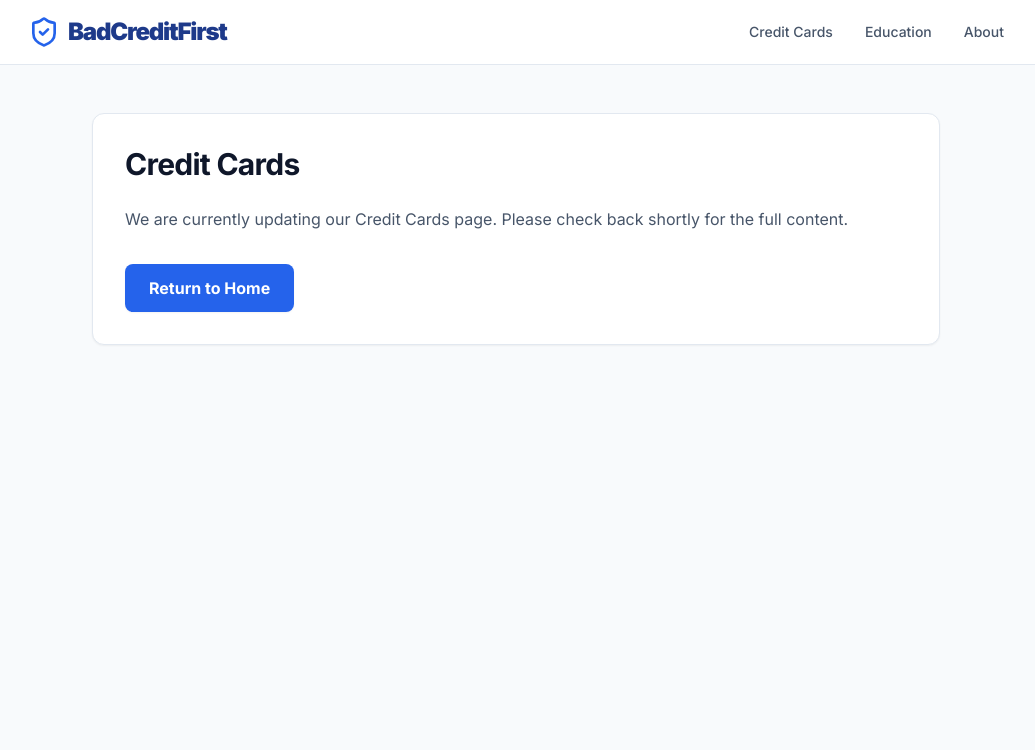
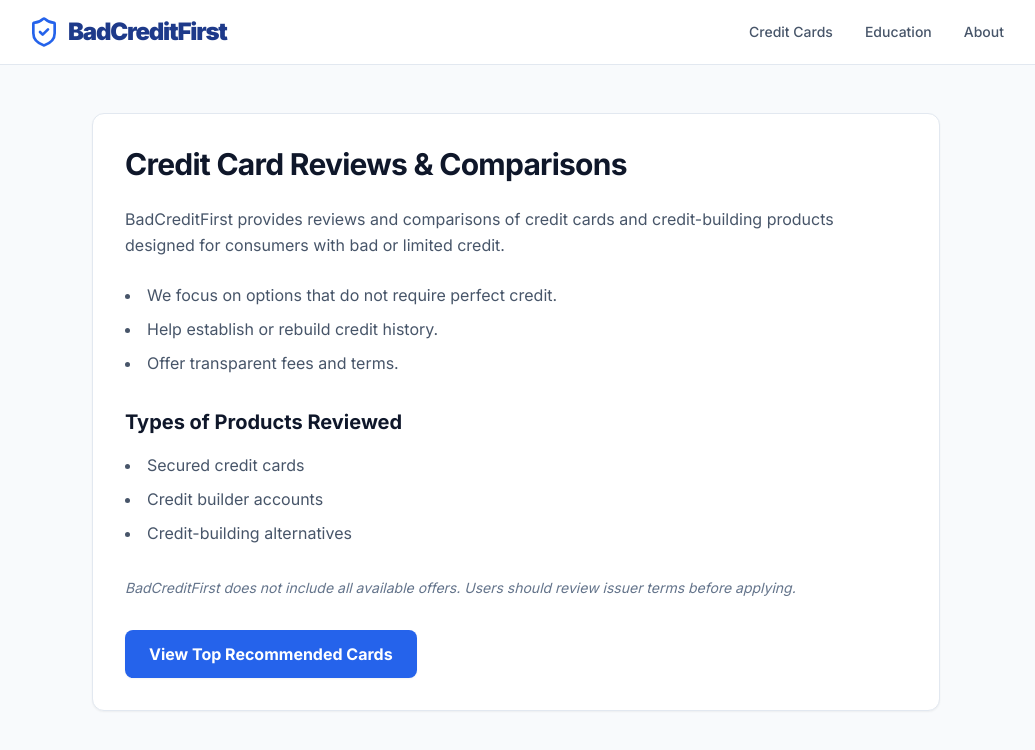
Before and after one commit to Holagpt-ai/badcreditfirst-v3, a Next.js app: page /credit-cards in a window 1280 px wide. Shown: the top 750 px of the page, without its empty margins (124-1159 px from the left). Built offline with nearby package versions, Linux system fonts and the light colour scheme.

Commit message:
Inject final compliance copy for Privacy, About, Education, and Terms

```diff
--- a/app/[...slug]/page.tsx
+++ b/app/[...slug]/page.tsx
@@ -24,6 +24,9 @@ export default function CatchAllPage({
   const isContact = slugSegment === 'contact';
   const isTerms = slugSegment === 'terms';
   const isAdvertiserDisclosure = slugSegment === 'advertiser-disclosure';
+  const isPrivacy = slugSegment === 'privacy';
+  const isAbout = slugSegment === 'about';
+  const isEducation = slugSegment === 'education';
 
   return (
     <div className="min-h-screen bg-slate-50 text-slate-900">
@@ -46,13 +49,102 @@ export default function CatchAllPage({
                 Note: We are not a bank and cannot assist with specific credit card account issues.
               </p>
             </>
+          ) : isPrivacy ? (
+            <>
+              <h1 className="text-3xl font-bold tracking-tight text-slate-900 mb-6">
+                Privacy Policy
+              </h1>
+              <p className="text-slate-600 leading-relaxed mb-4">
+                BadCreditFirst (&quot;BadCreditFirst,&quot; &quot;we,&quot; &quot;our,&quot; or &quot;us&quot;) respects your privacy. This policy describes how we collect, use, and protect your information when you visit our website.
+              </p>
+              <h2 className="text-lg font-bold text-slate-900 mt-6 mb-2">Information We Collect</h2>
+              <ul className="list-disc list-inside text-slate-600 leading-relaxed space-y-1 mb-4">
+                <li>Information you provide when contacting us (email, name)</li>
+                <li>Usage data such as pages visited and time spent on the site</li>
+                <li>Device and browser information</li>
+                <li>IP address and general location data</li>
+              </ul>
+              <h2 className="text-lg font-bold text-slate-900 mt-6 mb-2">How We Use Information</h2>
+              <ul className="list-disc list-inside text-slate-600 leading-relaxed space-y-1 mb-4">
+                <li>To improve our website and user experience</li>
+                <li>To respond to your inquiries</li>
+                <li>To analyze site traffic and performance</li>
+                <li>To comply with legal obligations</li>
+              </ul>
+              <h2 className="text-lg font-bold text-slate-900 mt-6 mb-2">Contact Information</h2>
+              <p className="text-slate-600 leading-relaxed mb-8">
+                For privacy-related questions, contact us at carlos.acosta@badcreditfirst.com or write to 1631 Del Prado Blvd S #1124, Cape Coral, FL 33990.
+              </p>
+            </>
+          ) : isAbout ? (
+            <>
+              <h1 className="text-3xl font-bold tracking-tight text-slate-900 mb-6">
+                About BadCreditFirst
+              </h1>
+              <p className="text-slate-600 leading-relaxed mb-6">
+                BadCreditFirst is an independent, advertising-supported website that helps consumers compare credit cards and credit-building products designed for people with bad or limited credit. We provide information to help you make informed decisions. We are not a lender and do not make credit decisions.
+              </p>
+              <h2 className="text-lg font-bold text-slate-900 mt-6 mb-2">Editorial Independence</h2>
+              <p className="text-slate-600 leading-relaxed mb-6">
+                Our editorial content is created independently. While we receive compensation from partners when you apply through our links, our reviews and rankings are based on our own evaluation criteria. Compensation does not influence our editorial opinions.
+              </p>
+              <h2 className="text-lg font-bold text-slate-900 mt-6 mb-2">How We Evaluate Products</h2>
+              <p className="text-slate-600 leading-relaxed mb-6">
+                We rank products based on fee transparency, approval likelihood, reporting to major credit bureaus, and value for consumers with limited credit history.
+              </p>
+              <h2 className="text-lg font-bold text-slate-900 mt-6 mb-2">Important Disclaimer</h2>
+              <p className="text-slate-600 leading-relaxed mb-8">
+                All content is for informational purposes only and does not constitute financial advice. We strive for accuracy but cannot guarantee that all information is up-to-date. Users should verify terms with the card issuer before applying.
+              </p>
+            </>
+          ) : isEducation ? (
+            <>
+              <h1 className="text-3xl font-bold tracking-tight text-slate-900 mb-6">
+                Credit Education
+              </h1>
+              <p className="text-slate-600 leading-relaxed mb-6">
+                Understanding credit is the first step toward improving your financial health. We provide educational content to help you learn how credit works, how to build or rebuild your score, and how to choose the right products for your situation.
+              </p>
+              <h2 className="text-lg font-bold text-slate-900 mt-6 mb-2">Topics We Cover</h2>
+              <ul className="list-disc list-inside text-slate-600 leading-relaxed space-y-1 mb-6">
+                <li>Credit scores and reports</li>
+                <li>Secured vs. unsecured cards</li>
+                <li>Credit-building strategies</li>
+                <li>Fee structures and APR</li>
+                <li>How to avoid common mistakes</li>
+              </ul>
+              <h2 className="text-lg font-bold text-slate-900 mt-6 mb-2">Upcoming Articles</h2>
+              <ul className="list-disc list-inside text-slate-600 leading-relaxed space-y-1 mb-8">
+                <li>How Credit Scores Work</li>
+                <li>Secured Credit Cards Explained</li>
+                <li>Building Credit Without a Credit Card</li>
+                <li>Understanding Your Credit Report</li>
+                <li>Choosing the Right Card for Your Score</li>
+              </ul>
+            </>
           ) : isTerms ? (
             <>
               <h1 className="text-3xl font-bold tracking-tight text-slate-900 mb-6">
                 Terms of Use
               </h1>
+              <p className="text-slate-600 leading-relaxed mb-4">
+                By accessing BadCreditFirst, you agree to these terms. All content is for informational purposes only and does not constitute financial advice. We are not a lender and do not make credit decisions. We strive for accuracy but cannot guarantee that all information is up-to-date. Users should verify terms with the card issuer before applying.
+              </p>
+              <h2 className="text-lg font-bold text-slate-900 mt-6 mb-2">Limitation of Liability</h2>
+              <p className="text-slate-600 leading-relaxed mb-4">
+                To the fullest extent permitted by law, BadCreditFirst shall not be liable for any damages resulting from your use of this site.
+              </p>
+              <h2 className="text-lg font-bold text-slate-900 mt-6 mb-2">Intellectual Property</h2>
+              <p className="text-slate-600 leading-relaxed mb-4">
+                All content on this site is the property of BadCreditFirst and protected by copyright laws.
+              </p>
+              <h2 className="text-lg font-bold text-slate-900 mt-6 mb-2">Governing Law</h2>
+              <p className="text-slate-600 leading-relaxed mb-4">
+                These terms are governed by the laws of the State of Florida.
+              </p>
+              <h2 className="text-lg font-bold text-slate-900 mt-6 mb-2">Changes</h2>
               <p className="text-slate-600 leading-relaxed mb-8">
-                By accessing BadCreditFirst, you agree to these terms. All content is for informational purposes only and does not constitute financial advice. We are not a lender and do not make credit decisions. We strive for accuracy but cannot guarantee that all information is up-to-date. Users should verify terms with the card issuer before applying.
+                We reserve the right to modify these terms at any time.
               </p>
             </>
           ) : isAdvertiserDisclosure ? (
--- /dev/null
+++ b/app/credit-cards/page.tsx
@@ -0,0 +1,40 @@
+import Link from 'next/link';
+
+export default function CreditCardsIndexPage() {
+  return (
+    <div className="min-h-screen bg-slate-50 text-slate-900">
+      <main className="max-w-4xl mx-auto px-6 py-12">
+        <div className="bg-white border border-slate-200 rounded-xl shadow-sm p-8">
+          <h1 className="text-3xl font-bold tracking-tight text-slate-900 mb-6">
+            Credit Card Reviews & Comparisons
+          </h1>
+          <p className="text-slate-600 leading-relaxed mb-6">
+            BadCreditFirst provides reviews and comparisons of credit cards and credit-building products designed for consumers with bad or limited credit.
+          </p>
+          <ul className="list-disc list-inside text-slate-600 leading-relaxed space-y-2 mb-8">
+            <li>We focus on options that do not require perfect credit.</li>
+            <li>Help establish or rebuild credit history.</li>
+            <li>Offer transparent fees and terms.</li>
+          </ul>
+          <h2 className="text-xl font-bold text-slate-900 mb-4">
+            Types of Products Reviewed
+          </h2>
+          <ul className="list-disc list-inside text-slate-600 leading-relaxed space-y-2 mb-8">
+            <li>Secured credit cards</li>
+            <li>Credit builder accounts</li>
+            <li>Credit-building alternatives</li>
+          </ul>
+          <p className="text-slate-500 text-sm italic mb-8">
+            BadCreditFirst does not include all available offers. Users should review issuer terms before applying.
+          </p>
+          <Link
+            href="/"
+            className="inline-flex items-center justify-center px-6 py-3 bg-blue-600 hover:bg-blue-700 text-white font-bold rounded-lg shadow-sm hover:shadow-md transition-all"
+          >
+            View Top Recommended Cards
+          </Link>
+        </div>
+      </main>
+    </div>
+  );
+}
```
